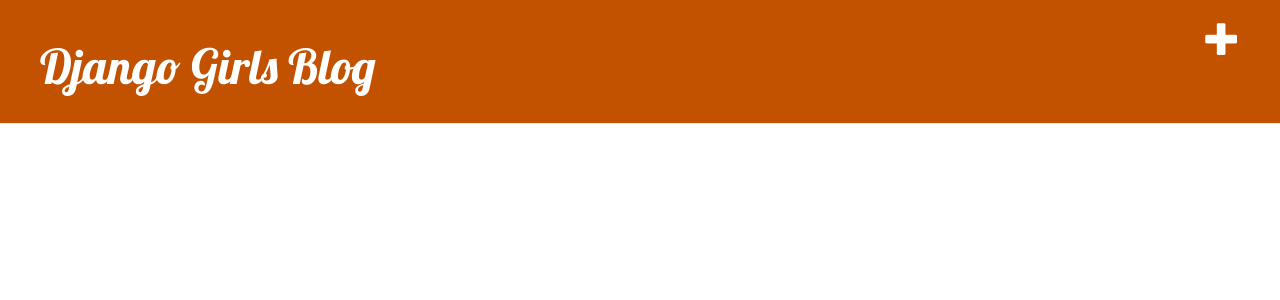
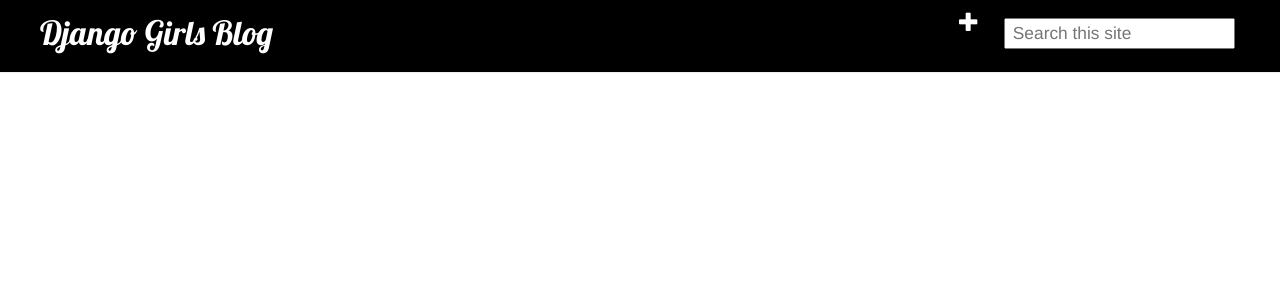
Before and after one commit to samloco123/my-first-blog, a Django app: page / in a window 1280 px wide. Shown: the top 300 px of the page. Run offline with Django 3.2, Linux system fonts and the light colour scheme; the visitor is signed in with stand-in values (Sample User, id 1); data that the repository does not hold is empty; some libraries are stand-ins or nearby versions.

Commit message:
Added search bar and search engine & minor menu bar tweaks.

```diff
--- a/blog/static/css/blog.css
+++ b/blog/static/css/blog.css
@@ -1,22 +1,26 @@
 .page-header {
-    background-color: #C25100;
+    background-color: #000000;
     margin-top: 0;
-    padding: 20px 20px 20px 40px;
+    padding: 10px 10px 10px 40px;
 }
 
 .page-header h1, .page-header h1 a, .page-header h1 a:visited, .page-header h1 a:active {
     color: #ffffff;
-    font-size: 36pt;
+    font-size: 25pt;
     text-decoration: none;
+    margin-top: 5px;
 }
 
 .content {
     margin-left: 40px;
+    margin-right: 40px;
 }
 
-h1, h2, h3, h4 {
+h1, h2 {
     font-family: 'Lobster', cursive;
 }
+
+
 
 .date {
     color: #828282;
@@ -33,8 +37,19 @@
 .top-menu, .top-menu:hover, .top-menu:visited {
     color: #ffffff;
     float: right;
-    font-size: 26pt;
-    margin-right: 20px;
+    font-size: 15pt;
+    margin-right: 25px;
+}
+
+.top-menu:hover {
+    color: #aaaaaa;
+}
+
+.search-menu {
+    font-size: 13pt;
+    float: right;
+    margin-top: 8px;
+    margin-right: 35px;
 }
 
 .post {
--- a/blog/templates/blog/base.html
+++ b/blog/templates/blog/base.html
@@ -9,6 +9,10 @@
     </head>
     <body>
         <div class="page-header">
+            <form action="{% url 'search_results' %}" class="search-menu" method="get">
+                <input name="q" type="text" placeholder=" Search this site">
+              </form>
+
             {% if user.is_authenticated %}
                 <a href="{% url 'post_new' %}" class="top-menu"><span class="glyphicon glyphicon-plus"></span></a>
             {% endif %}
--- a/blog/urls.py
+++ b/blog/urls.py
@@ -6,4 +6,5 @@
     path('post/<int:pk>/', views.post_detail, name='post_detail'),
     path('post/new/', views.post_new, name='post_new'),
     path('post/<int:pk>/edit/', views.post_edit, name='post_edit'),
+    path('search/', views.search, name='search_results'),
 ]
--- a/blog/views.py
+++ b/blog/views.py
@@ -3,6 +3,7 @@
 from django.utils import timezone
 from .models import Post
 from django.shortcuts import render, get_object_or_404
+from django.db.models import Q
 from .forms import PostForm
 
 def post_list(request):
@@ -39,3 +40,11 @@
     else:
         form = PostForm(instance=post)
     return render(request, 'blog/post_edit.html', {'form': form})
+
+def search(request):
+    query = request.GET.get('q')
+    if query:
+        posts = Post.objects.filter(Q(title__icontains=query) | Q(text__icontains=query))
+    else:
+        posts = Post.objects.filter(status="Published")
+    return render(request, 'blog/search_results.html', {'posts': posts})
```
Also changed, not shown: blog/templates/blog/search_results.html (added, +15 -0 lines), blog/forms.py (line endings or trailing spaces).
